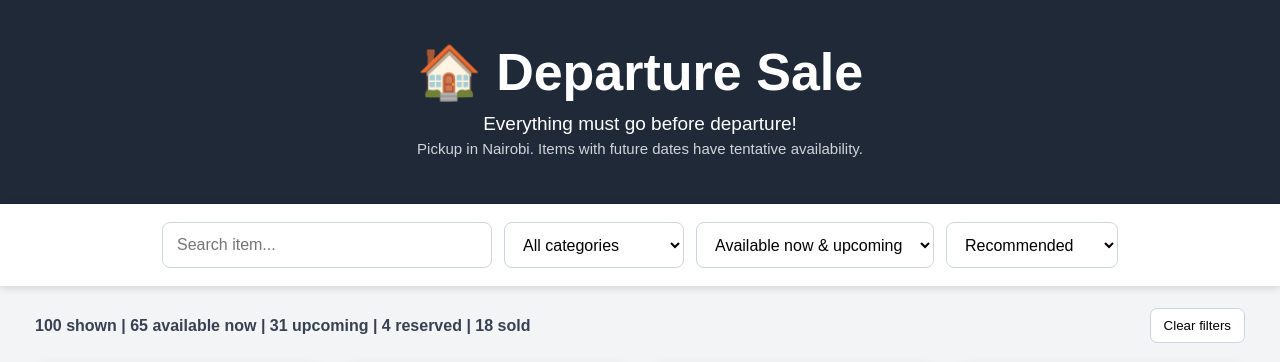
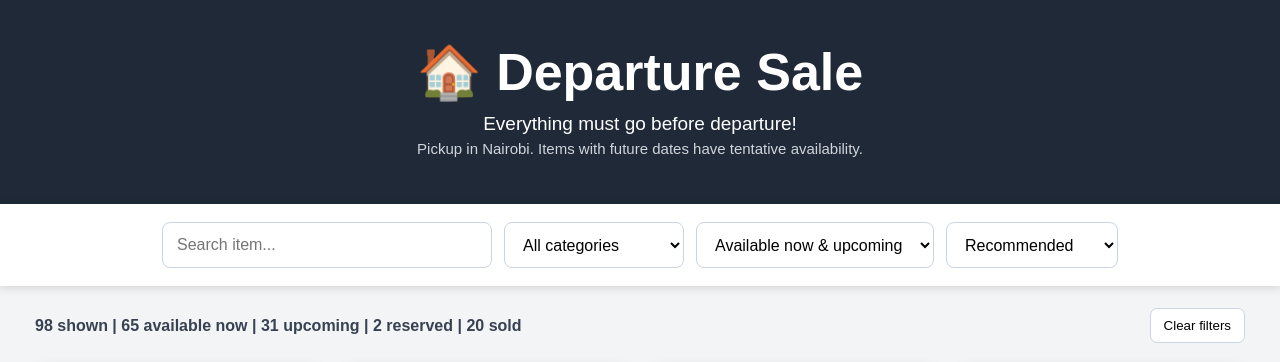
Before and after one commit to antoinesegui-cmd/departure-sale, a plain HTML site: page index.html in a window 1280 px wide. Shown: the top 362 px of the page. Drawn offline with Linux system fonts and the light colour scheme; grey boxes are pictures that could not be loaded.

Commit message:
Update index.html

```diff
--- a/index.html
+++ b/index.html
@@ -636,7 +636,7 @@ const whatsappNumber="254707272379";const contactName="Christine";const products
     "quantity": 1,
     "image": "images/fur-06.jpg",
     "availability": "Now",
-    "status": "reserved"
+    "status": "sold"
   },
   {
     "id": "fur-07",
@@ -812,7 +812,7 @@ const whatsappNumber="254707272379";const contactName="Christine";const products
     "quantity": 1,
     "image": "images/out-04.jpg",
     "availability": "Now",
-    "status": "reserved"
+    "status": "sold"
   },
   {
     "id": "out-05",
```
